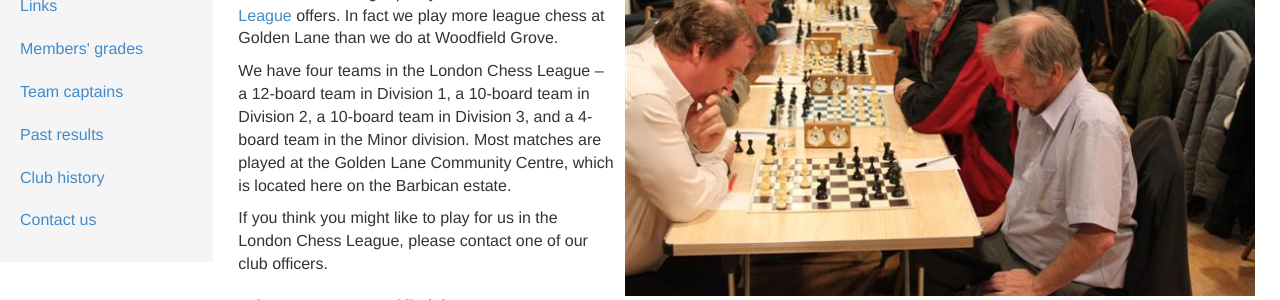
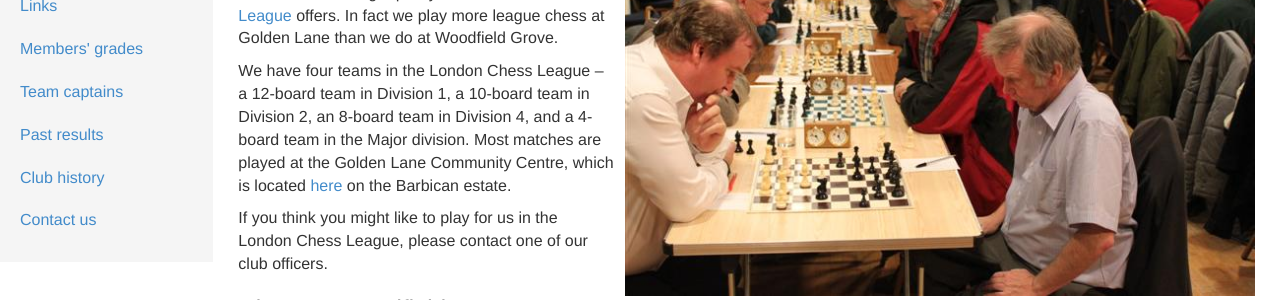
Before and after one commit to streathamchess/streathamchess.github.io, a Jekyll site: the page built from about/venues.md, in a window 1280 px wide and 900 px high. Shown: the part 279-579 px from the top of the window. Built offline with Jekyll 4.4.1, drawn with Linux system fonts in a browser that asks for light colours; Markdown is read by kramdown in place of the engine named in the settings.

Commit message:
Update venues.md

```diff
--- a/about/venues.md
+++ b/about/venues.md
@@ -15,8 +15,8 @@ that the [London Chess League](http://www.londonchess.org.uk/main.php) offers. I
 Golden Lane than we do at Woodfield Grove.
 
 We have four teams in the London Chess League – a 12-board team in Division 1, a 10-board team in Division 2,
-a 10-board team in Division 3, and a 4-board team in the Minor division. Most matches are played at the Golden
-Lane Community Centre, which is located here on the Barbican estate.
+an 8-board team in Division 4, and a 4-board team in the Major division. Most matches are played at the Golden
+Lane Community Centre, which is located [here](https://www.google.co.uk/maps/place/Golden+Lane+Community+Association/@51.5225151,-0.0952356,17z/data=!3m1!4b1!4m2!3m1!1s0x48761b563a41dfa5:0xe51de4f4735ca703) on the Barbican estate.
 
 If you think you might like to play for us in the London Chess League, please contact one of our club officers.
 
```
